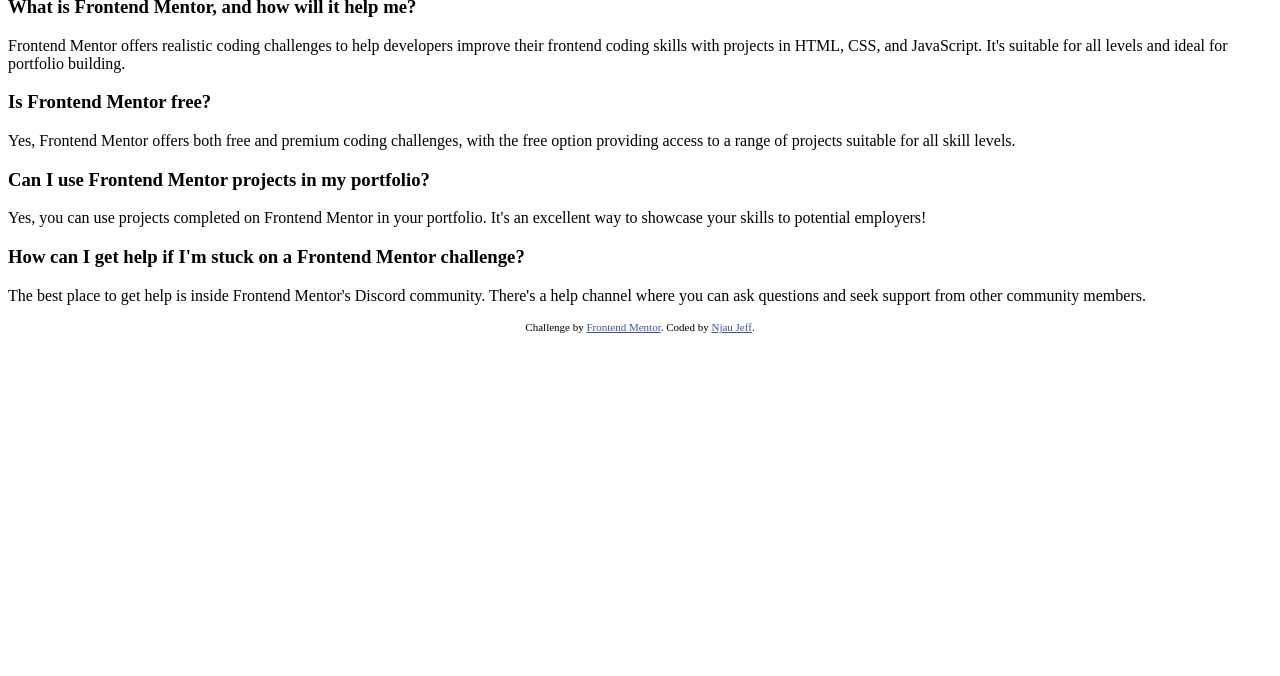
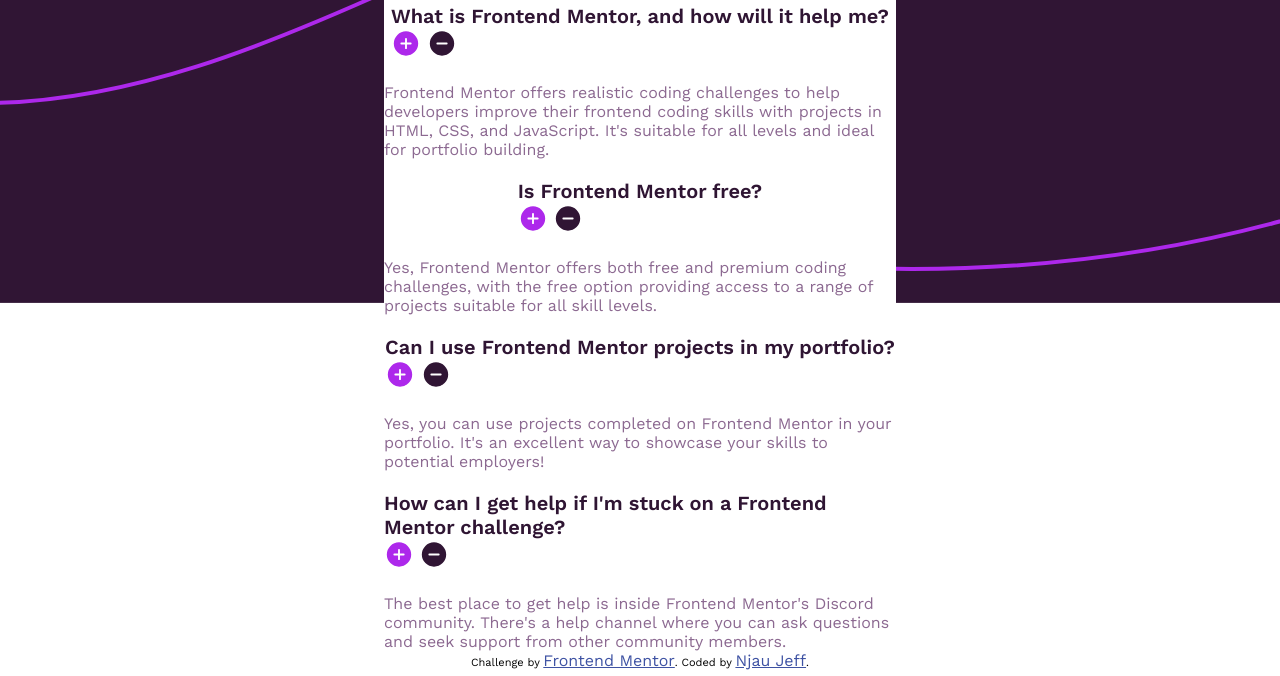
Before and after one commit to Njau-dev/FAQ-Accordion-Challenge, a plain HTML site: page index.html in a window 1280 px wide. Shown: the part 124-800 px from the top of the page. Drawn offline with nearby package versions, Linux system fonts and the light colour scheme.

Commit message:
Halfway done the styling

```diff
--- a/index.html
+++ b/index.html
@@ -19,36 +19,71 @@
 
   <div class="container">
 
-    <section>
+    <div class="header">
       <i class="star-icon"><img src="assets/images/icon-star.svg" alt="star icon"></i>
       <h1>FAQs</h1>
-    </section>
+    </div>
 
-    <h3 class = "question">What is Frontend Mentor, and how will it help me?</h3>
-    <p class="answer">
+    <div class="question">
+      <h3>What is Frontend Mentor, and how will it help me?</h3>
+
+      <img src="assets/images/icon-plus.svg" class="plus-icon" alt="plus">
+      <img src="assets/images/icon-minus.svg" class="minus-icon hidden" alt="minus">
+    </div>
+
+    <div class="answer">
+      <p>
         Frontend Mentor offers realistic coding challenges to help developers improve their
         frontend coding skills with projects in HTML, CSS, and JavaScript. It's suitable for
         all levels and ideal for portfolio building.
       </p>
+    </div>
 
-    <h3 class = "question">Is Frontend Mentor free?</h3>
-    <p class="answer">
+    <div class = "question">
+      <h3 >Is Frontend Mentor free?</h3>
+
+      <img src="assets/images/icon-plus.svg" class="plus-icon" alt="plus">
+      <img src="assets/images/icon-minus.svg" class="minus-icon hidden" alt="minus">
+
+    </div>
+
+    <div class="answer">
+      <p>
         Yes, Frontend Mentor offers both free and premium coding challenges, with the free
         option providing access to a range of projects suitable for all skill levels.
       </p>
+    </div>
 
-    <h3 class = "question">Can I use Frontend Mentor projects in my portfolio?</h3>
-    <p class="answer">
+    <div class = "question">
+      <h3>Can I use Frontend Mentor projects in my portfolio?</h3>
+
+      <img src="assets/images/icon-plus.svg" class="plus-icon" alt="plus">
+      <img src="assets/images/icon-minus.svg" class="minus-icon hidden" alt="minus">
+
+    </div>
+
+    <div class="answer">
+      <p>
         Yes, you can use projects completed on Frontend Mentor in your portfolio. It's an excellent
         way to showcase your skills to potential employers!
       </p>
+    </div>
 
-    <h3 class = "question">How can I get help if I'm stuck on a Frontend Mentor challenge?</h3>
+    <div class = "question">
+      <h3>How can I get help if I'm stuck on a Frontend Mentor challenge?</h3>
 
-    <p class="answer">
+      <img src="assets/images/icon-plus.svg" class="plus-icon" alt="plus">
+      <img src="assets/images/icon-minus.svg" class="minus-icon hidden" alt="minus">
+
+    </div>
+
+    <div class="answer">
+      <p>
         The best place to get help is inside Frontend Mentor's Discord community. There's a help
         channel where you can ask questions and seek support from other community members.
       </p>
+    </div>
+
   </div>
 
 
--- a/style.css
+++ b/style.css
@@ -0,0 +1,69 @@
+@import url('https://fonts.googleapis.com/css2?family=Work+Sans:ital,wght@0,100..900;1,100..900&display=swap');
+
+* {
+    margin: 0;
+    padding: 0;
+    box-sizing: border-box;
+    font-size: 16px;
+    font-family: "Work Sans", Arial;
+}
+
+
+body {
+    background-color: hsl(275, 100%, 97%);
+    background: url(assets/images/1920-background-pattern-desktop-.svg) no-repeat;
+    width: 100%;
+    min-height: 100vh;
+    display: flex;
+    justify-content: center;
+    align-items: center;
+    flex-direction: column;
+}
+
+h1 {
+    font-size: 3rem;
+    color: hsl(292, 42%, 14%);
+    font-weight: 700;
+}
+
+h3 {
+    font-size: 1.25rem;
+    font-weight: 600;
+    color: hsl(292, 42%, 14%);
+}
+
+p {
+    font-weight: 400;
+    color: hsl(292, 16%, 49%);
+}
+
+
+.container {
+    background-color: white;
+    width: 40%;
+    display: flex;
+    flex-direction: column;
+    gap: 20px;
+    /* justify-content: center; */
+    align-items: center;
+    border-radius: 1.5rem;
+    text-wrap: wrap;
+
+    z-index: 999;
+}
+
+/* .wrapper {
+
+    display: flex;
+    align-items: center;
+    justify-content: flex-start;
+
+    text-wrap: wrap;
+} */
+
+.wrapper section {
+    display: flex;
+    justify-content: flex-start;
+    align-items: center;
+    gap: 20px;
+}
```
Also changed, not shown: assets/images/1920-background-pattern-desktop-.svg (added). Lines whose indentation alone changed are shown as unchanged.
